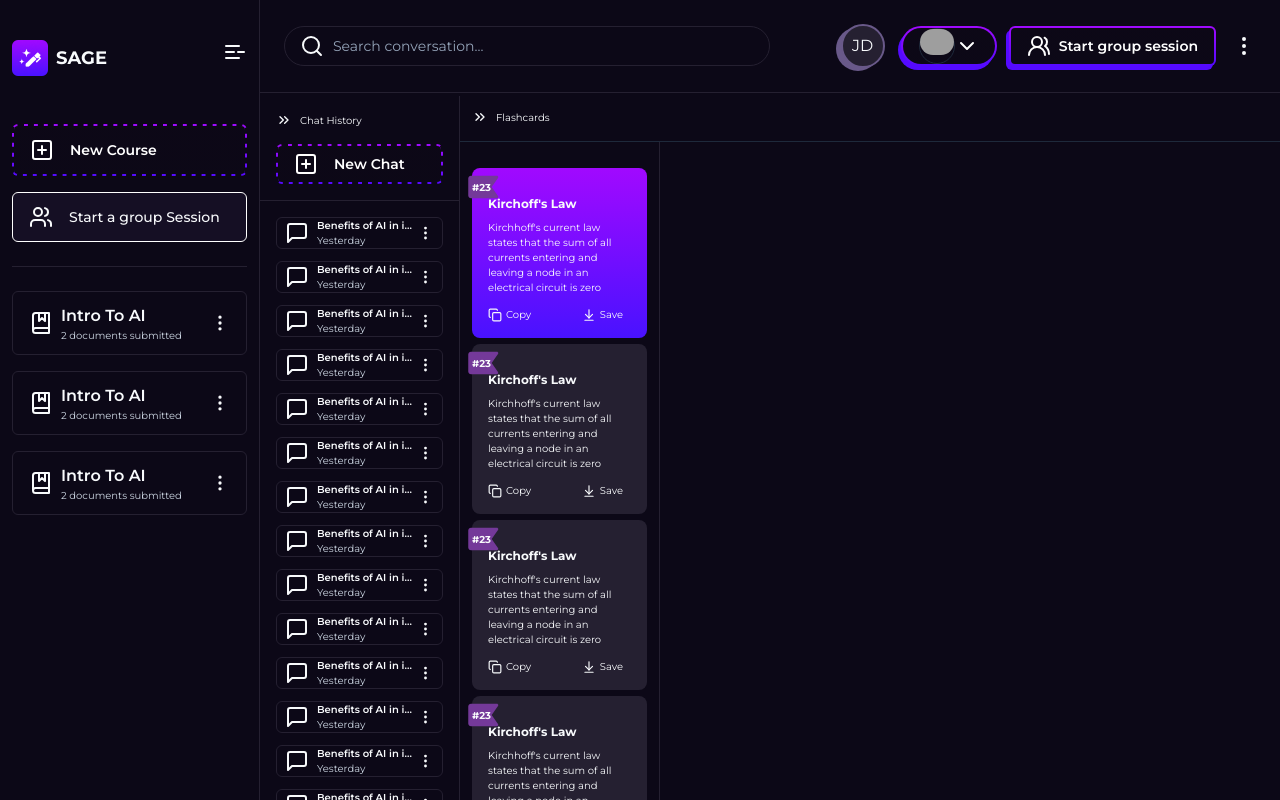
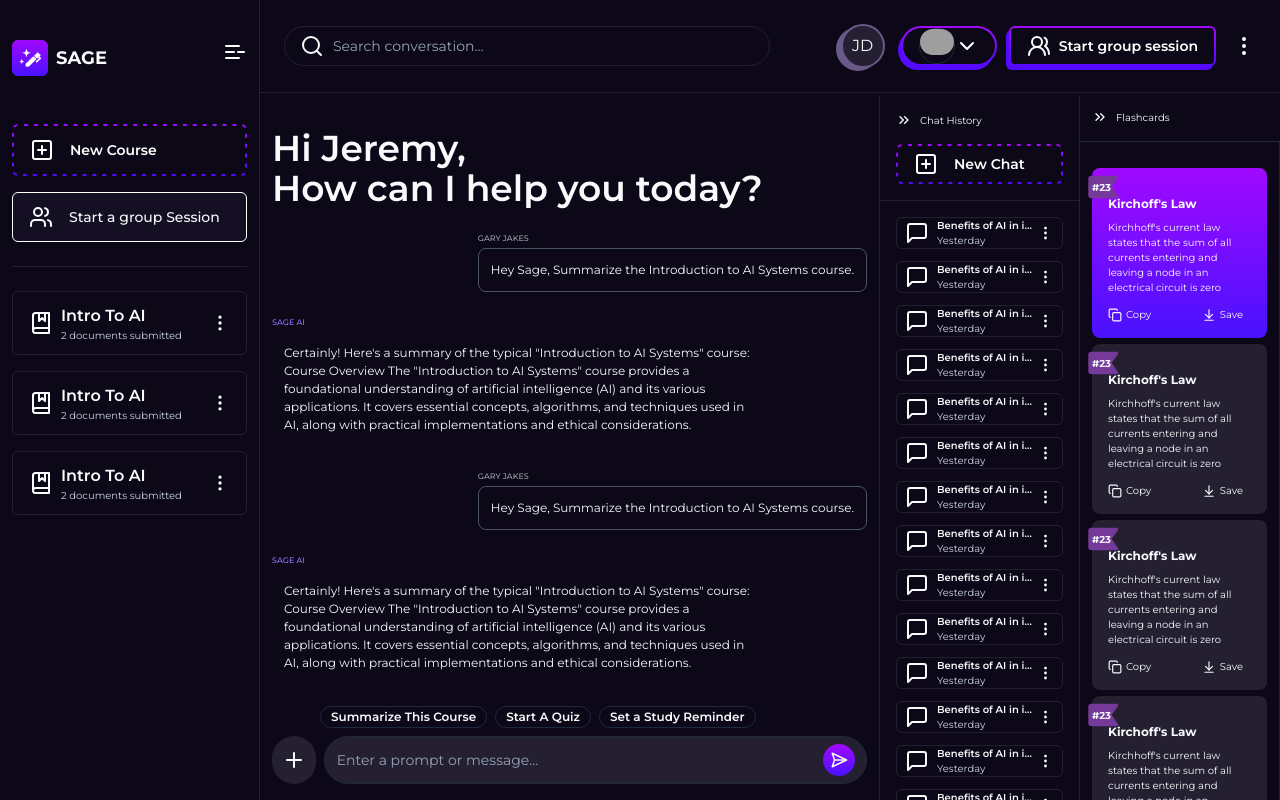
Before and after one commit to NengakDakup/sage-app, a Next.js app: page /dashboard in a window 1280 px wide. Built offline with nearby package versions, Linux system fonts and the light colour scheme; grey boxes are pictures that could not be loaded.

Commit message:
Added dashboard chat section

```diff
--- a/app/dashboard/page.js
+++ b/app/dashboard/page.js
@@ -1,3 +1,4 @@
+import DashboardChat from '@/components/DashboardChat'
 import DashboardChatHistory from '@/components/DashboardChatHistory'
 import DashboardFlascardsList from '@/components/DashboardFlashcardsList'
 import React from 'react'
@@ -5,8 +6,9 @@ import React from 'react'
 export default function DashboardPage () {
   return (
     <>
-      <DashboardChatHistory />
-      <DashboardFlascardsList />
+        <DashboardChat />
+        <DashboardChatHistory />
+        <DashboardFlascardsList />
     </>
   )
 }
--- /dev/null
+++ b/components/DashboardChat.js
@@ -0,0 +1,43 @@
+import React from 'react'
+import { Userchat } from './Userchat';
+import { SageAiChat } from './SageAiChat'
+import { WelcomeChat } from './WelcomeChat';
+import { UserPrompt } from './UserPrompt';
+import ChatInput from './ChatInput';
+
+const DashboardChat = () => {
+  return (
+    <div className='flex flex-col grow border-r border-purple-light pt-8 px-3 overflow-y-scroll relative'>
+
+      <div className='flex flex-col gap-4 w-full max-w-[900px] mx-auto relative'>
+        <WelcomeChat/>
+        <Userchat/>
+        <SageAiChat/>
+        <Userchat/>
+        <SageAiChat/>
+        <Userchat/>
+        <SageAiChat/>
+        <Userchat/>
+        <SageAiChat/>
+        <Userchat/>
+        <SageAiChat/>
+        <Userchat/>
+        <SageAiChat/>
+        <Userchat/>
+        <SageAiChat/>
+        <Userchat/>
+        <SageAiChat/>
+        <Userchat/>
+      </div>
+
+
+      <div className='flex flex-col w-full h-min gap-2 sticky bottom-0 bg-blue-darkest py-4'>
+        <div className='flex flex-col gap-2 w-full max-w-[700px] mx-auto'>
+          <UserPrompt/>
+          <ChatInput />
+        </div>
+      </div>
+    </div>
+  )
+}
+export default DashboardChat
--- a/components/UserPrompt.js
+++ b/components/UserPrompt.js
@@ -1,5 +1,5 @@
 import React from 'react'
-import { Badge } from './ui/badge'
+import { Badge } from '@/components/ui/badge'
 
 export const UserPrompt = () => {
   return (
```
